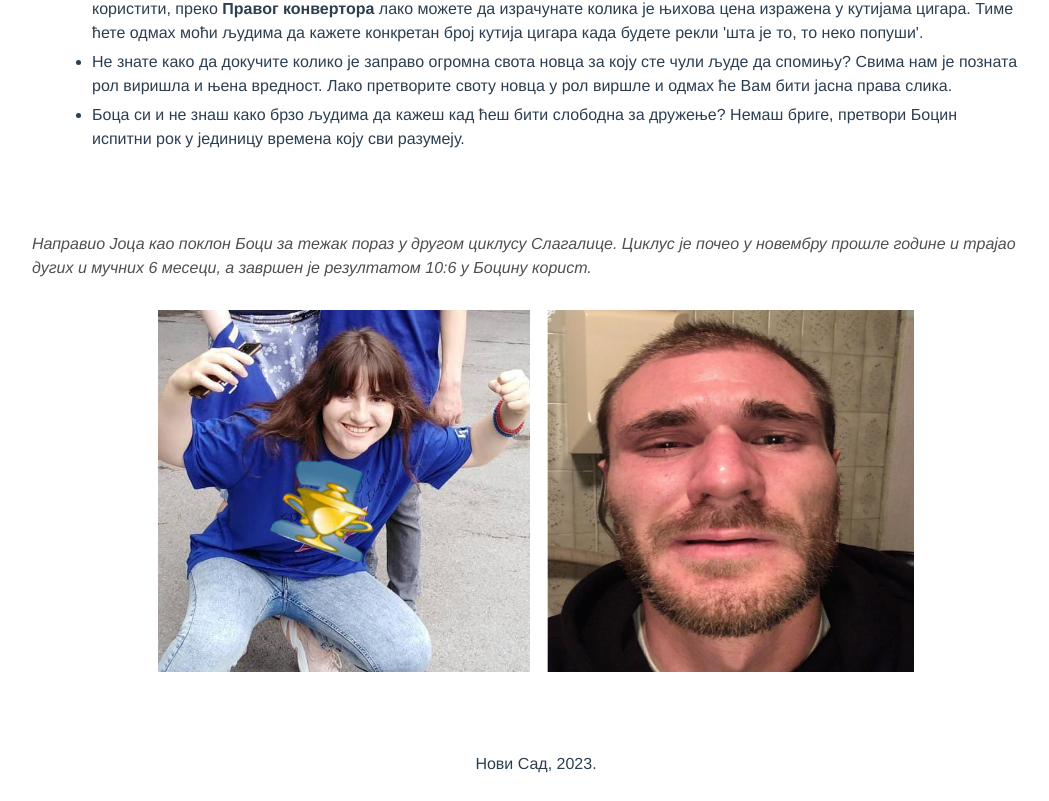
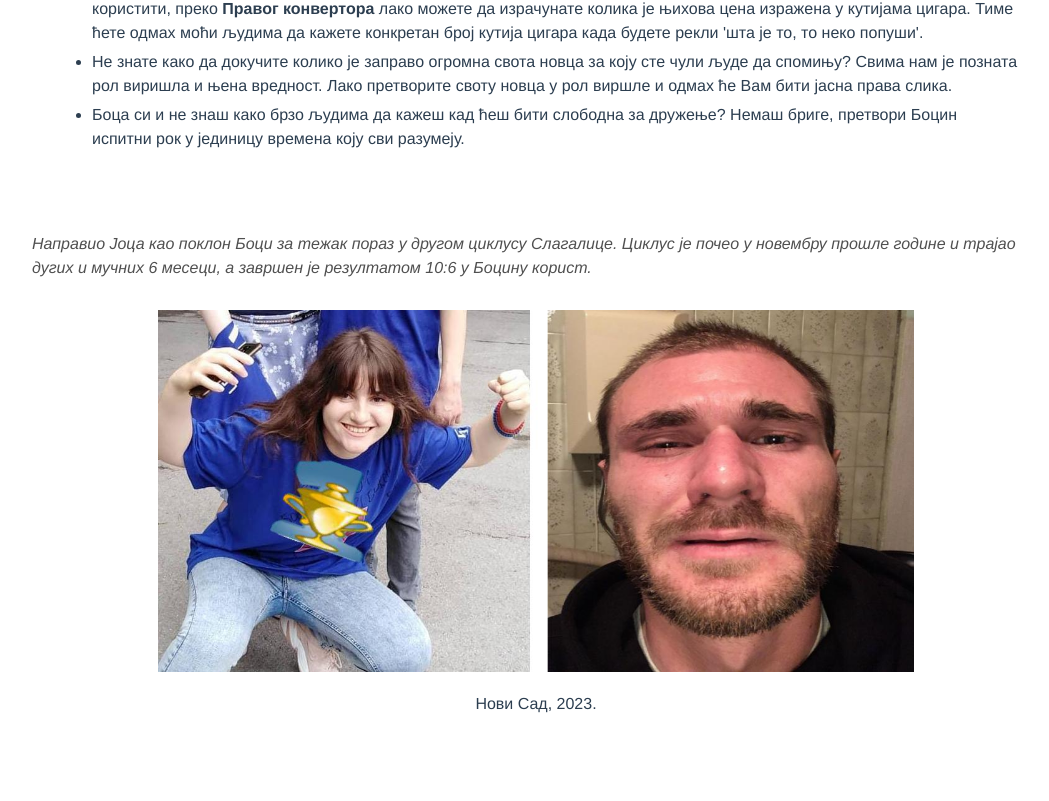
Before and after one commit to jova1111/real-converter, a Vue app: page /#/about in a window 1280 px wide. Shown: the part 263-1064 px from the top of the page, without its empty margins (104-1153 px from the left). After the commit the page ends 1004 px from the top, so only its background shows below. Built offline with nearby package versions, Linux system fonts and the light colour scheme.

Commit message:
Using jpg version of the image for about page because of reduced size.

```diff
--- a/src/pages/AboutPage.vue
+++ b/src/pages/AboutPage.vue
@@ -36,7 +36,7 @@
     <div id="about">
       <i>Направио Јоца као поклон Боци за тежак пораз у другом циклусу Слагалице.
       Циклус је почео у новембру прошле године и трајао дугих и мучних 6 месеци, а завршен је резултатом 10:6 у Боцину корист.</i>
-      <img id="funny-img" src="@/assets/boca_madjija_jovo_potisten.png" />
+      <img id="funny-img" src="@/assets/boca_madjija_jovo_potisten.jpg" />
     </div>
 
     <div id="place-and-year">Нови Сад, 2023.</div>
@@ -76,12 +76,12 @@ li {
 }
 
 #place-and-year {
-  margin-top: 50px;
+  margin-top: 20px;
   margin-bottom: 15px;
 }
 
 #funny-img {
-  margin: 30px;
+  margin-top: 30px;
   width: 75%;
   height: auto;
 }
```
Also changed, not shown: src/assets/boca_madjija_jovo_potisten.jpg (added), src/assets/boca_madjija_jovo_potisten.png (deleted).
